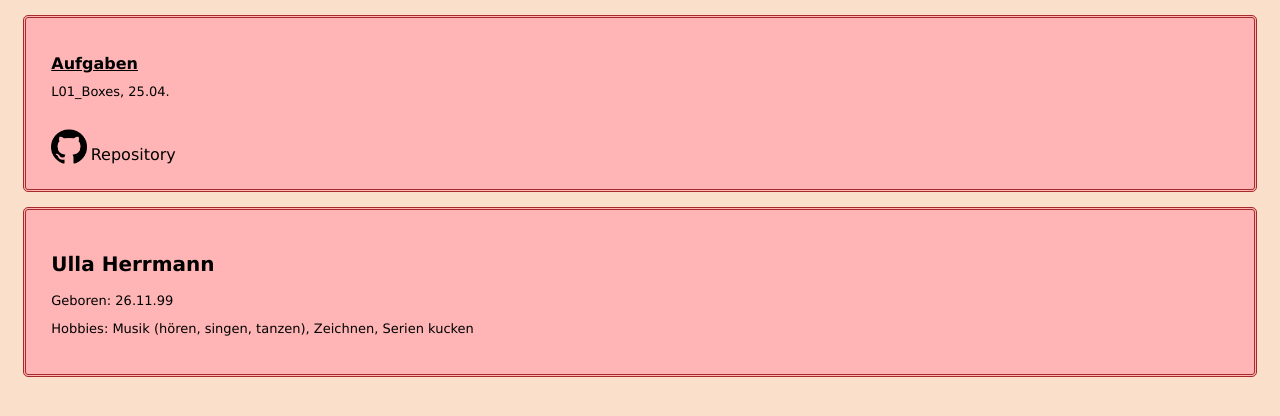
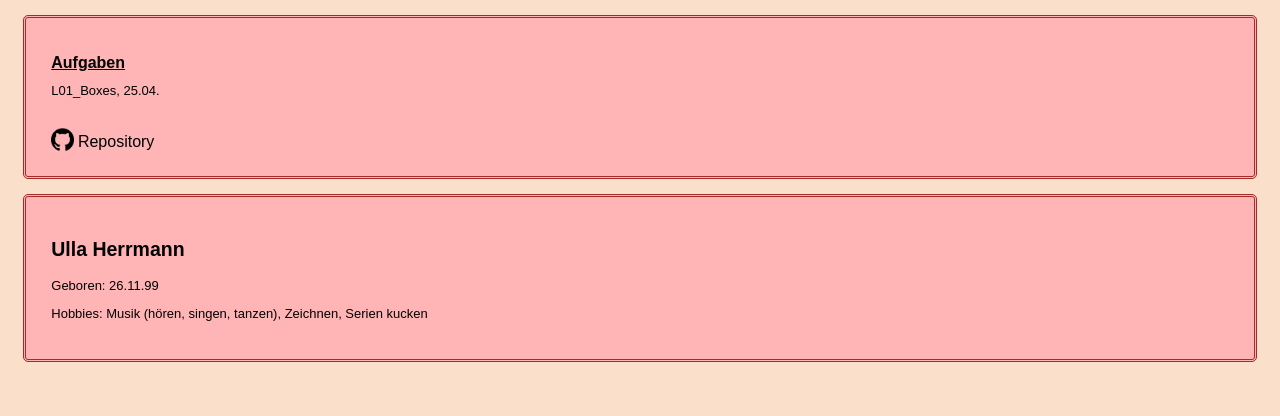
Before and after one commit to Lum7n/EIA2, a plain HTML site: page Steckbrief/steckbrief.htm in a window 1280 px wide. Drawn offline with Linux system fonts and the light colour scheme.

Commit message:
Add files via upload

```diff
--- a/Steckbrief/steckbrief.htm
+++ b/Steckbrief/steckbrief.htm
@@ -6,7 +6,7 @@
 	<title>Steckbrief</title>
 	<style>
 		body {
-			font-family: Verdana, Geneva, Tahoma, sans-serif;
+			font-family: Arial;
 			font-size: small;
 			background: #fae0ca
 		}
@@ -31,10 +31,6 @@
 			font-weight: normal;
 		}
 
-		h2 {
-			font-size: 20px;
-		}
-
 		p {
 			margin-block-start: 1em;
 			margin-block-end: 1em;
@@ -50,8 +46,8 @@
 		}
 
 		img {
-			width: 3%;
-			height: 3%;
+			width: 23px;
+			height: 23px;
 			vertical-align: bottom;
 		}
 
```
